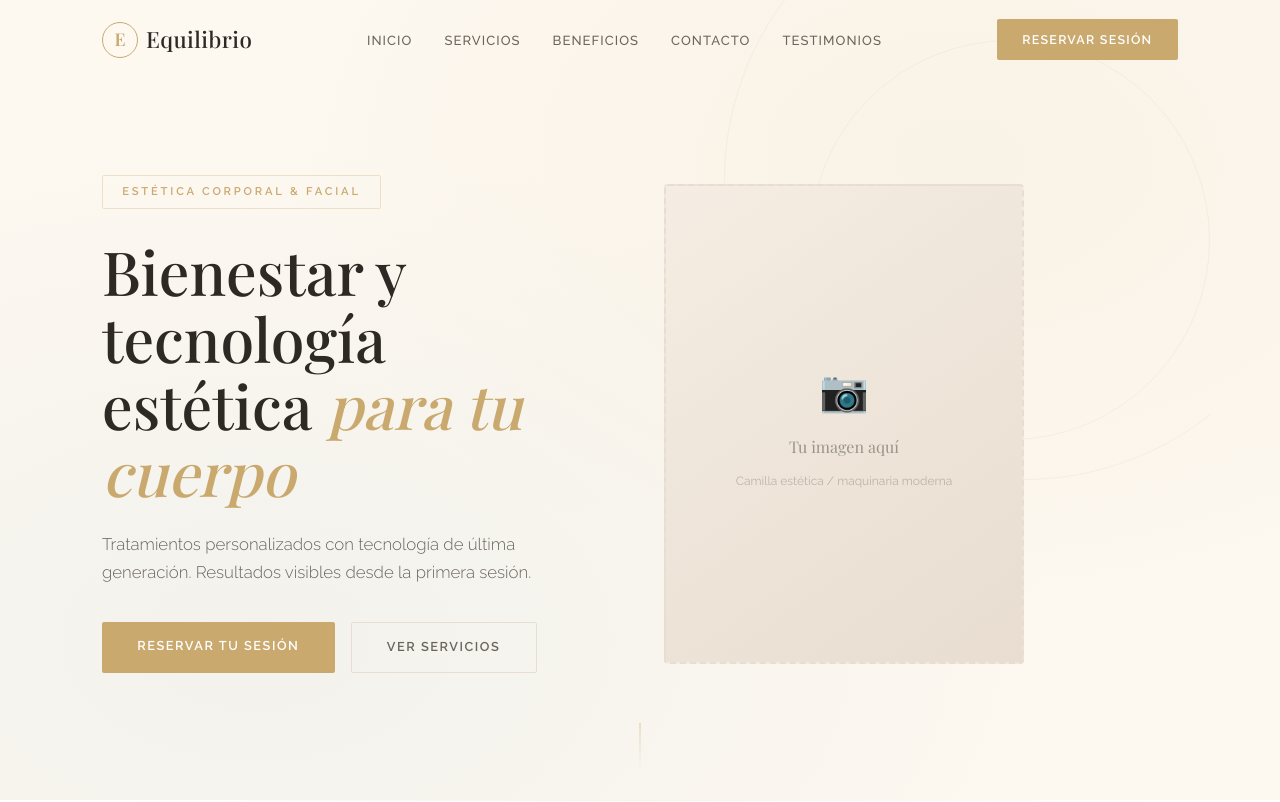
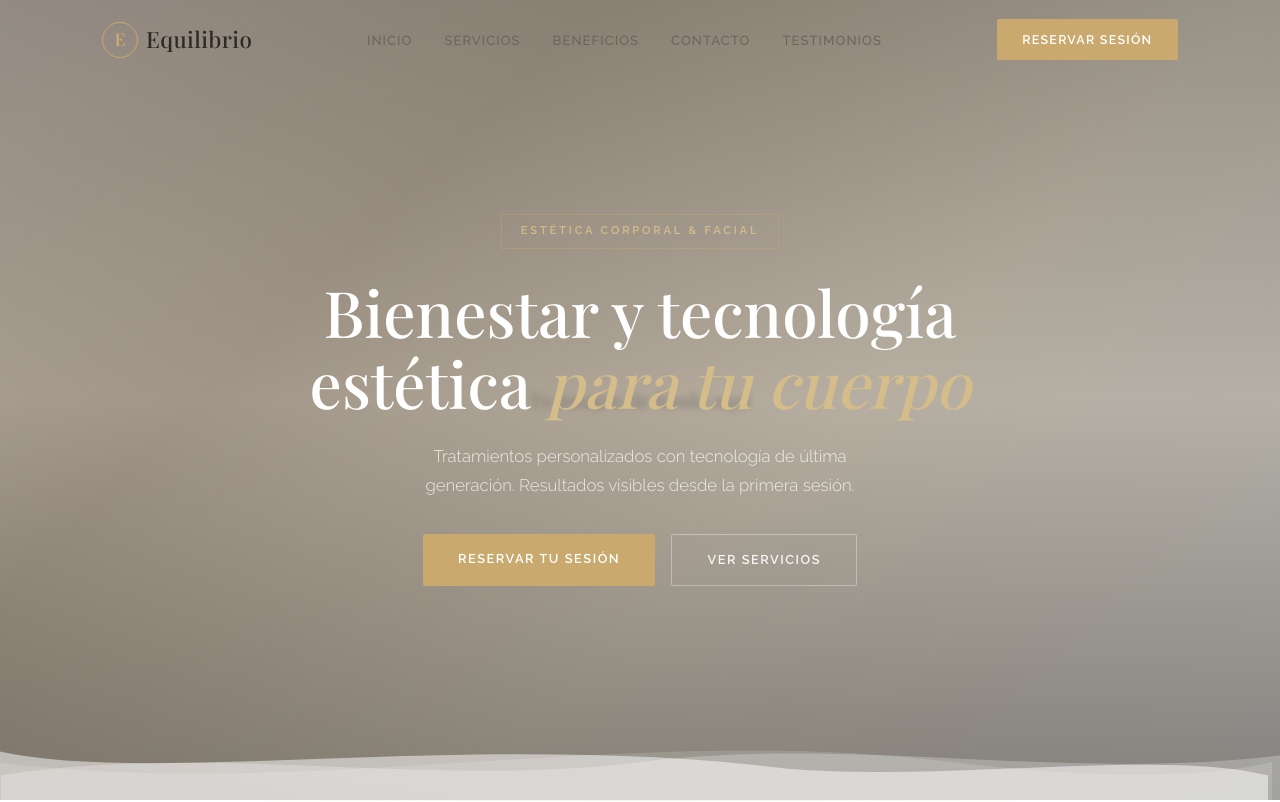
Before and after one commit to ThiagoJoelP/esteticaequilibrio, a React (Vite) app: page / in a window 1280 px wide. Shown: the top 802 px of the page. Built offline with nearby package versions, Linux system fonts and the light colour scheme; a web font is replaced by a local one.

Commit message:
Redesign Hero: fullscreen blurred bg image + wave animation at bottom

```diff
--- a/src/components/Hero.jsx
+++ b/src/components/Hero.jsx
@@ -11,11 +11,12 @@ const Hero = () => {
 
   return (
     <section id="hero" className="hero">
-      <div className="hero__bg" />
-      <div className="hero__circles">
-        <div className="hero__circle hero__circle--1" />
-        <div className="hero__circle hero__circle--2" />
+      {/* Background image with blur - replace src later */}
+      <div className="hero__bg-image">
+        {/* Placeholder: reemplazar con la imagen real */}
+        <div className="hero__bg-placeholder">Tu imagen de fondo aquí</div>
       </div>
+      <div className="hero__overlay" />
 
       <div className={`hero__content ${visible ? 'hero__content--visible' : ''}`}>
         <span className="hero__badge">Estética Corporal & Facial</span>
@@ -33,17 +34,17 @@ const Hero = () => {
         </div>
       </div>
 
-      {/* Placeholder para imagen - reemplazar después */}
-      <div className={`hero__image ${visible ? 'hero__image--visible' : ''}`}>
-        <div className="hero__image-placeholder">
-          <span>📷</span>
-          <span>Tu imagen aquí</span>
-          <small>Camilla estética / maquinaria moderna</small>
-        </div>
-      </div>
-
-      <div className="hero__scroll">
-        <div className="hero__scroll-line" />
+      {/* Wave animation at the bottom */}
+      <div className="hero__waves">
+        <svg className="hero__wave hero__wave--1" viewBox="0 0 1440 120" preserveAspectRatio="none">
+          <path d="M0,60 C360,120 720,0 1080,60 C1260,90 1380,80 1440,60 L1440,120 L0,120 Z" />
+        </svg>
+        <svg className="hero__wave hero__wave--2" viewBox="0 0 1440 120" preserveAspectRatio="none">
+          <path d="M0,80 C240,30 480,100 720,60 C960,20 1200,90 1440,50 L1440,120 L0,120 Z" />
+        </svg>
+        <svg className="hero__wave hero__wave--3" viewBox="0 0 1440 120" preserveAspectRatio="none">
+          <path d="M0,40 C180,100 540,10 900,70 C1080,90 1320,40 1440,80 L1440,120 L0,120 Z" />
+        </svg>
       </div>
     </section>
   )
--- a/src/styles/Hero.css
+++ b/src/styles/Hero.css
@@ -3,55 +3,63 @@
   min-height: 100vh;
   display: flex;
   align-items: center;
-  padding: 7rem 2rem 4rem;
-  max-width: var(--container-max);
-  margin: 0 auto;
-  gap: 3rem;
+  justify-content: center;
   overflow: hidden;
 }
 
-.hero__bg {
-  position: fixed;
+/* Full background image with blur */
+.hero__bg-image {
+  position: absolute;
   inset: 0;
-  background:
-    radial-gradient(ellipse at 20% 80%, rgba(168, 197, 214, 0.12) 0%, transparent 55%),
-    radial-gradient(ellipse at 75% 20%, rgba(201, 169, 110, 0.08) 0%, transparent 50%),
-    var(--color-cream);
-  z-index: -2;
+  z-index: 0;
 }
 
-.hero__circles {
+.hero__bg-image img {
+  width: 100%;
+  height: 100%;
+  object-fit: cover;
+  filter: blur(4px);
+  transform: scale(1.05); /* prevent blur white edges */
+}
+
+/* Placeholder until real image is added */
+.hero__bg-placeholder {
+  width: 100%;
+  height: 100%;
+  background: linear-gradient(135deg, #E8DDD0 0%, #D4C5B2 30%, #C9A96E33 60%, #A8C5D633 100%);
+  display: flex;
+  align-items: center;
+  justify-content: center;
+  font-family: var(--font-display);
+  font-size: 1.2rem;
+  color: var(--color-text-muted);
+  filter: blur(3px);
+  transform: scale(1.05);
+}
+
+/* Dark overlay for text readability */
+.hero__overlay {
   position: absolute;
   inset: 0;
-  pointer-events: none;
-  z-index: -1;
+  background: linear-gradient(
+    180deg,
+    rgba(45, 42, 38, 0.45) 0%,
+    rgba(45, 42, 38, 0.3) 50%,
+    rgba(45, 42, 38, 0.55) 100%
+  );
+  z-index: 1;
 }
 
-.hero__circle {
-  position: absolute;
-  border-radius: 50%;
-  border: 1px solid rgba(201, 169, 110, 0.1);
-}
-
-.hero__circle--1 {
-  width: 600px;
-  height: 600px;
-  top: -15%;
-  right: -10%;
-}
-
-.hero__circle--2 {
-  width: 400px;
-  height: 400px;
-  top: 5%;
-  right: 0%;
-}
-
+/* Content */
 .hero__content {
-  flex: 1;
+  position: relative;
+  z-index: 2;
+  text-align: center;
+  padding: 2rem;
+  max-width: 750px;
   opacity: 0;
   transform: translateY(30px);
-  transition: all 0.9s var(--ease-out);
+  transition: all 1s var(--ease-out);
 }
 
 .hero__content--visible {
@@ -65,39 +73,41 @@
   font-weight: 600;
   letter-spacing: 0.25em;
   text-transform: uppercase;
-  color: var(--color-gold);
+  color: var(--color-gold-light);
   padding: 0.45rem 1.2rem;
-  border: 1px solid rgba(201, 169, 110, 0.3);
+  border: 1px solid rgba(201, 169, 110, 0.4);
   border-radius: 2px;
   margin-bottom: 1.8rem;
+  backdrop-filter: blur(4px);
 }
 
 .hero__title {
   font-family: var(--font-display);
-  font-size: clamp(2.4rem, 5vw, 3.8rem);
+  font-size: clamp(2.4rem, 5.5vw, 4rem);
   font-weight: 500;
   line-height: 1.1;
-  color: var(--color-text);
+  color: var(--color-white);
   margin-bottom: 1.5rem;
 }
 
 .hero__title em {
   font-style: italic;
-  color: var(--color-gold);
+  color: var(--color-gold-light);
 }
 
 .hero__sub {
   font-size: 1.05rem;
   font-weight: 300;
   line-height: 1.7;
-  color: var(--color-text-soft);
-  max-width: 440px;
-  margin-bottom: 2.2rem;
+  color: rgba(255, 255, 255, 0.8);
+  max-width: 500px;
+  margin: 0 auto 2.2rem;
 }
 
 .hero__actions {
   display: flex;
   gap: 1rem;
+  justify-content: center;
   flex-wrap: wrap;
 }
 
@@ -119,85 +129,73 @@
 .hero__btn--primary:hover {
   background: var(--color-gold-dark);
   transform: translateY(-2px);
-  box-shadow: 0 8px 25px rgba(201, 169, 110, 0.3);
+  box-shadow: 0 8px 25px rgba(201, 169, 110, 0.4);
 }
 
 .hero__btn--ghost {
-  border: 1px solid var(--color-beige-dark);
-  color: var(--color-text-soft);
+  border: 1px solid rgba(255, 255, 255, 0.35);
+  color: rgba(255, 255, 255, 0.9);
 }
 
 .hero__btn--ghost:hover {
-  border-color: var(--color-gold);
-  color: var(--color-gold);
+  border-color: var(--color-gold-light);
+  color: var(--color-gold-light);
 }
 
-.hero__image {
-  flex: 1;
-  opacity: 0;
-  transform: translateX(30px);
-  transition: all 1s var(--ease-out) 0.2s;
+/* Wave animation at bottom */
+.hero__waves {
+  position: absolute;
+  bottom: -2px;
+  left: 0;
+  width: 100%;
+  height: 80px;
+  z-index: 3;
+  pointer-events: none;
 }
 
-.hero__image--visible {
-  opacity: 1;
-  transform: translateX(0);
+.hero__wave {
+  position: absolute;
+  bottom: 0;
+  left: 0;
+  width: 100%;
+  height: 100%;
 }
 
-.hero__image-placeholder {
-  aspect-ratio: 3/4;
-  max-height: 480px;
-  background: linear-gradient(145deg, var(--color-beige), var(--color-beige-dark));
-  border-radius: 4px;
-  display: flex;
-  flex-direction: column;
-  align-items: center;
-  justify-content: center;
-  gap: 0.8rem;
-  font-family: var(--font-display);
-  color: var(--color-text-muted);
-  border: 2px dashed var(--color-beige-dark);
+.hero__wave path {
+  fill: var(--color-white);
 }
 
-.hero__image-placeholder span:first-child {
-  font-size: 2.5rem;
+.hero__wave--1 {
+  opacity: 0.15;
+  animation: waveMove1 8s ease-in-out infinite;
 }
 
-.hero__image-placeholder small {
-  font-family: var(--font-body);
-  font-size: 0.75rem;
-  opacity: 0.6;
+.hero__wave--2 {
+  opacity: 0.25;
+  animation: waveMove2 6s ease-in-out infinite;
 }
 
-.hero__scroll {
-  position: absolute;
-  bottom: 2rem;
-  left: 50%;
-  transform: translateX(-50%);
+.hero__wave--3 {
+  opacity: 0.5;
+  animation: waveMove3 10s ease-in-out infinite;
 }
 
-.hero__scroll-line {
-  width: 1px;
-  height: 45px;
-  background: linear-gradient(to bottom, var(--color-gold-light), transparent);
-  animation: scrollPulse 2.5s ease-in-out infinite;
+@keyframes waveMove1 {
+  0%, 100% { transform: translateX(0); }
+  50% { transform: translateX(-25px); }
 }
 
-@keyframes scrollPulse {
-  0%, 100% { opacity: 0.8; transform: scaleY(1); }
-  50% { opacity: 0.2; transform: scaleY(0.5); }
+@keyframes waveMove2 {
+  0%, 100% { transform: translateX(0); }
+  50% { transform: translateX(20px); }
+}
+
+@keyframes waveMove3 {
+  0%, 100% { transform: translateX(0); }
+  50% { transform: translateX(-15px); }
 }
 
 @media (max-width: 768px) {
-  .hero {
-    flex-direction: column;
-    text-align: center;
-    padding-top: 6rem;
-    min-height: auto;
-    padding-bottom: 3rem;
-  }
-  .hero__sub { margin-left: auto; margin-right: auto; }
-  .hero__actions { justify-content: center; }
-  .hero__image-placeholder { max-height: 320px; aspect-ratio: 4/3; }
-  .hero__scroll { display: none; }
+  .hero { min-height: 90vh; }
+  .hero__waves { height: 50px; }
 }
```
